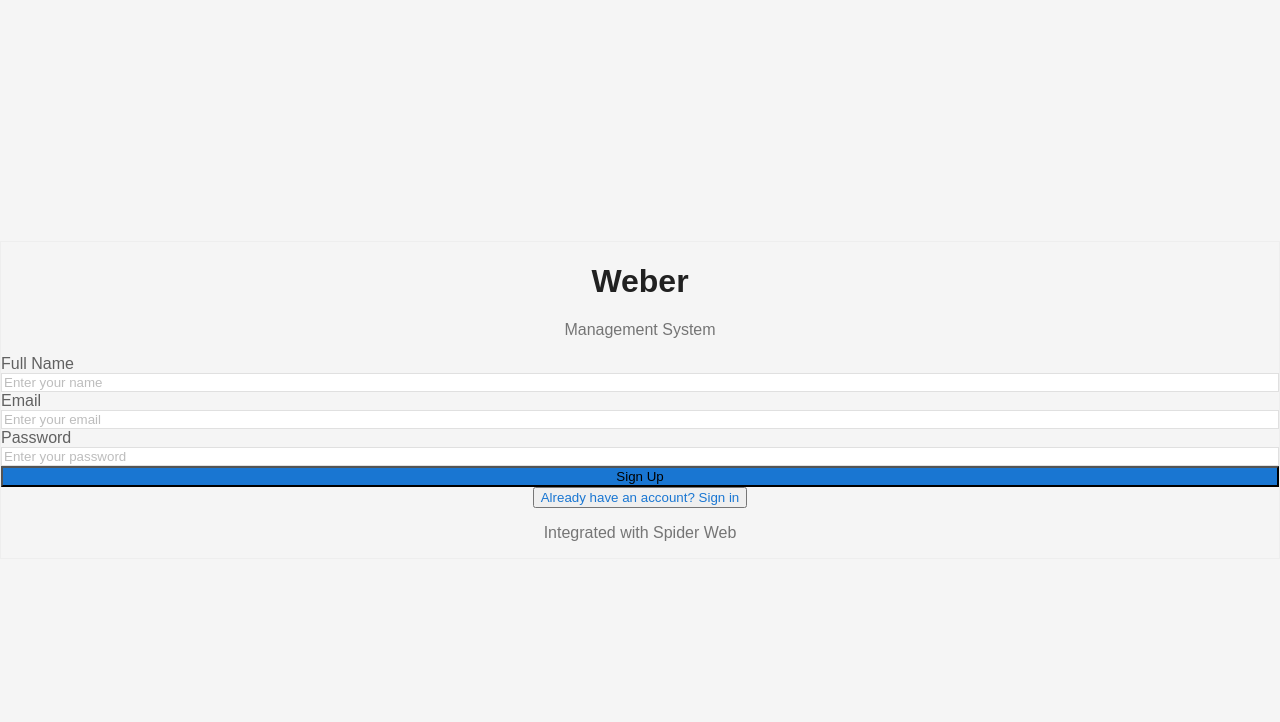
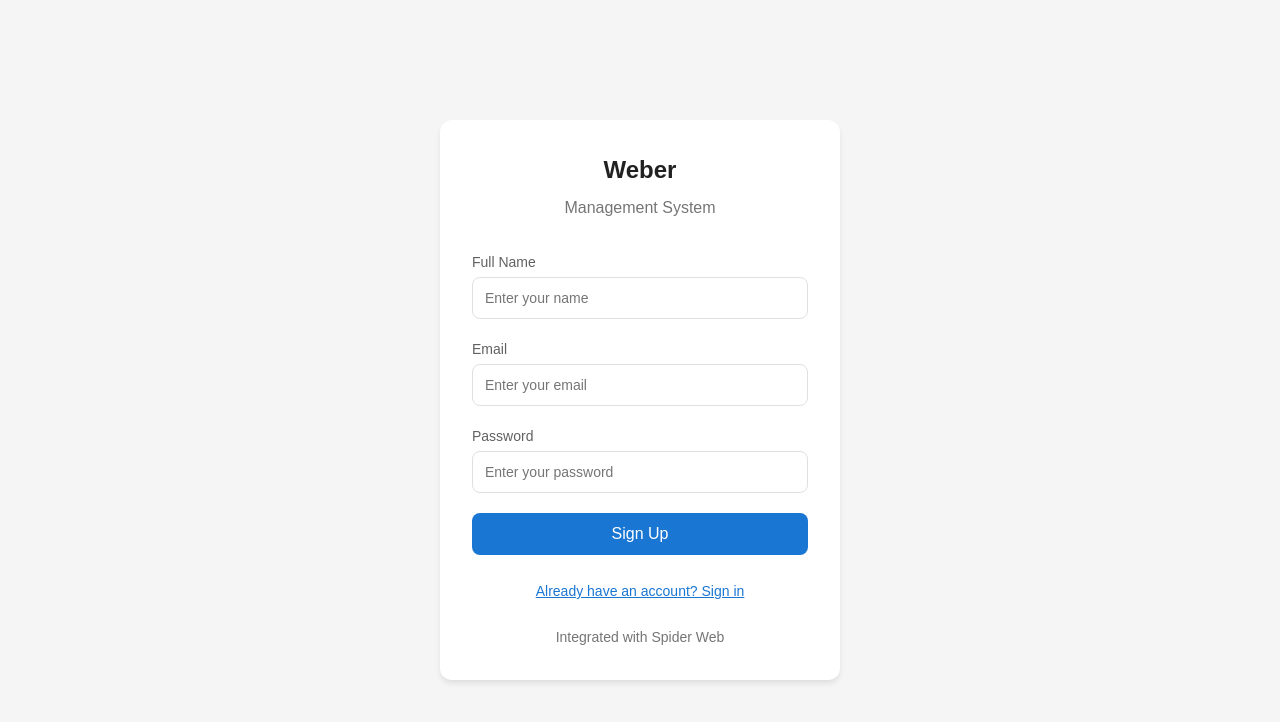
Before and after one commit to GHOST-AOB/weber, a Next.js app: page /login in a window 1280 px wide. Both pictures are taken after a click on the button "Need an account? Sign up". Shown: the top 722 px of the page. Built offline with nearby package versions, Linux system fonts and the light colour scheme; no server answers.

Commit message:
Fix: CSS styles and login page with inline styles

```diff
--- a/app/globals.css
+++ b/app/globals.css
@@ -1,20 +1,218 @@
-@tailwind base;
-@tailwind components;
-@tailwind utilities;
+/* Weber Management System - Global Styles */
 
 :root {
   --background: #ffffff;
   --foreground: #212121;
+  --primary: #1976D2;
+  --primary-hover: #1565C0;
+  --primary-light: #BBDEFB;
+  --black: #000000;
+  --black-light: #1A1A1A;
+  --grey-50: #FAFAFA;
+  --grey-100: #F5F5F5;
+  --grey-200: #EEEEEE;
+  --grey-300: #E0E0E0;
+  --grey-400: #BDBDBD;
+  --grey-500: #9E9E9E;
+  --grey-600: #757575;
+  --grey-700: #616161;
+  --grey-800: #424242;
+  --grey-900: #212121;
+  --white: #FFFFFF;
+  --success: #4CAF50;
+  --warning: #FF9800;
+  --error: #F44336;
+  --info: #2196F3;
+}
+
+* {
+  box-sizing: border-box;
+  margin: 0;
+  padding: 0;
+}
+
+html, body {
+  height: 100%;
 }
 
 body {
   background: var(--background);
   color: var(--foreground);
   font-family: Arial, Helvetica, sans-serif;
-  margin: 0;
-  padding: 0;
+  line-height: 1.5;
 }
 
-* {
-  box-sizing: border-box;
+a {
+  color: var(--primary);
+  text-decoration: none;
 }
+
+a:hover {
+  text-decoration: underline;
+}
+
+button {
+  cursor: pointer;
+  font-family: inherit;
+}
+
+input, select, textarea {
+  font-family: inherit;
+}
+
+/* Utility classes */
+.flex { display: flex; }
+.flex-col { flex-direction: column; }
+.items-center { align-items: center; }
+.justify-center { justify-content: center; }
+.justify-between { justify-content: space-between; }
+.gap-2 { gap: 0.5rem; }
+.gap-3 { gap: 0.75rem; }
+.gap-4 { gap: 1rem; }
+.gap-5 { gap: 1.25rem; }
+.gap-6 { gap: 1.5rem; }
+.gap-8 { gap: 2rem; }
+
+.min-h-screen { min-height: 100vh; }
+.h-screen { height: 100vh; }
+.w-full { width: 100%; }
+.max-w-md { max-width: 28rem; }
+
+.p-3 { padding: 0.75rem; }
+.p-4 { padding: 1rem; }
+.p-5 { padding: 1.25rem; }
+.p-6 { padding: 1.5rem; }
+.p-8 { padding: 2rem; }
+.px-3 { padding-left: 0.75rem; padding-right: 0.75rem; }
+.px-4 { padding-left: 1rem; padding-right: 1rem; }
+.py-2 { padding-top: 0.5rem; padding-bottom: 0.5rem; }
+.py-3 { padding-top: 0.75rem; padding-bottom: 0.75rem; }
+.py-1\.5 { padding-top: 0.375rem; padding-bottom: 0.375rem; }
+.mt-1 { margin-top: 0.25rem; }
+.mt-2 { margin-top: 0.5rem; }
+.mt-3 { margin-top: 0.75rem; }
+.mt-4 { margin-top: 1rem; }
+.mt-6 { margin-top: 1.5rem; }
+.mb-2 { margin-bottom: 0.5rem; }
+.mb-4 { margin-bottom: 1rem; }
+.mb-6 { margin-bottom: 1.5rem; }
+.mb-8 { margin-bottom: 2rem; }
+.ml-2 { margin-left: 0.5rem; }
+.mr-2 { margin-left: 0.5rem; }
+.space-y-1 > * + * { margin-top: 0.25rem; }
+.space-y-2 > * + * { margin-top: 0.5rem; }
+.space-y-3 > * + * { margin-top: 0.75rem; }
+.space-y-4 > * + * { margin-top: 1rem; }
+.space-y-5 > * + * { margin-top: 1.25rem; }
+
+.text-center { text-align: center; }
+.text-sm { font-size: 0.875rem; }
+.text-lg { font-size: 1.125rem; }
+.text-xl { font-size: 1.25rem; }
+.text-2xl { font-size: 1.5rem; }
+.font-medium { font-weight: 500; }
+.font-semibold { font-weight: 600; }
+.font-bold { font-weight: 700; }
+.truncate {
+  overflow: hidden;
+  text-overflow: ellipsis;
+  white-space: nowrap;
+}
+
+.rounded { border-radius: 0.25rem; }
+.rounded-lg { border-radius: 0.5rem; }
+.rounded-xl { border-radius: 0.75rem; }
+.rounded-full { border-radius: 9999px; }
+
+.shadow-sm { box-shadow: 0 1px 2px 0 rgb(0 0 0 / 0.05); }
+.shadow-md { box-shadow: 0 4px 6px -1px rgb(0 0 0 / 0.1); }
+.shadow-lg { box-shadow: 0 10px 15px -3px rgb(0 0 0 / 0.1); }
+
+.border { border-width: 1px; }
+.border-2 { border-width: 2px; }
+.border-b { border-bottom-width: 1px; }
+.border-t { border-top-width: 1px; }
+.border-solid { border-style: solid; }
+.border-\[\#E0E0E0\] { border-color: #E0E0E0; }
+.border-\[\#EEEEEE\] { border-color: #EEEEEE; }
+
+.bg-white { background-color: #ffffff; }
+.bg-black\/50 { background-color: rgb(0 0 0 / 0.5); }
+.bg-red-50 { background-color: #fef2f2; }
+.bg-green-50 { background-color: #f0fdf4; }
+
+.text-white { color: #ffffff; }
+.text-\[\#212121\] { color: #212121; }
+.text-\[\#757575\] { color: #757575; }
+.text-\[\#BDBDBD\] { color: #BDBDBD; }
+.text-\[\#9E9E9E\] { color: #9E9E9E; }
+.text-\[\#1976D2\] { color: #1976D2; }
+.text-red-600 { color: #dc2626; }
+.text-green-600 { color: #16a34a; }
+
+.bg-\[\#1976D2\] { background-color: #1976D2; }
+.bg-\[\#424242\] { background-color: #424242; }
+.bg-\[\#F5F5F5\] { background-color: #F5F5F5; }
+.bg-\[\#FAFAFA\] { background-color: #FAFAFA; }
+
+.hover\:bg-\[\#1565C0\]:hover { background-color: #1565C0; }
+.hover\:bg-\[\#424242\]:hover { background-color: #424242; }
+.hover\:bg-\[\#BBDEFB\]:hover { background-color: #BBDEFB; }
+.hover\:text-white:hover { color: #ffffff; }
+.hover\:underline:hover { text-decoration: underline; }
+
+.focus\:outline-none:focus { outline: none; }
+.focus\:ring-2:focus { box-shadow: 0 0 0 2px var(--primary); }
+
+.opacity-50 { opacity: 0.5; }
+.cursor-not-allowed { cursor: not-allowed; }
+.cursor-pointer { cursor: pointer; }
+
+.transition-all { transition-property: all; transition-timing-function: cubic-bezier(0.4, 0, 0.2, 1); transition-duration: 150ms; }
+.duration-200 { transition-duration: 200ms; }
+
+.inline-flex { display: inline-flex; }
+.block { display: block; }
+.grid { display: grid; }
+.relative { position: relative; }
+.fixed { position: fixed; }
+.absolute { position: absolute; }
+.inset-0 { inset: 0; }
+.overflow-y-auto { overflow-y: auto; }
+.overflow-hidden { overflow: hidden; }
+.z-50 { z-index: 50; }
+
+.w-4 { width: 1rem; }
+.w-5 { width: 1.25rem; }
+.w-8 { width: 2rem; }
+.w-10 { width: 2.5rem; }
+.w-12 { width: 3rem; }
+.w-14 { width: 3.5rem; }
+.h-4 { height: 1rem; }
+.h-5 { height: 1.25rem; }
+.h-8 { height: 2rem; }
+.h-10 { height: 2.5rem; }
+.h-12 { height: 3rem; }
+.h-14 { height: 3.5rem; }
+.flex-1 { flex: 1 1 0%; }
+.flex-col { flex-direction: column; }
+
+.object-cover { object-fit: cover; }
+.rounded-full { border-radius: 9999px; }
+
+.grid-cols-1 { grid-template-columns: repeat(1, minmax(0, 1fr)); }
+.grid-cols-2 { grid-template-columns: repeat(2, minmax(0, 1fr)); }
+.grid-cols-3 { grid-template-columns: repeat(3, minmax(0, 1fr)); }
+.grid-cols-4 { grid-template-columns: repeat(4, minmax(0, 1fr)); }
+
+@media (min-width: 768px) {
+  .md\:grid-cols-2 { grid-template-columns: repeat(2, minmax(0, 1fr)); }
+  .md\:grid-cols-4 { grid-template-columns: repeat(4, minmax(0, 1fr)); }
+}
+
+.line-clamp-2 {
+  display: -webkit-box;
+  -webkit-line-clamp: 2;
+  -webkit-box-orient: vertical;
+  overflow: hidden;
+}
--- a/app/login/page.tsx
+++ b/app/login/page.tsx
@@ -3,7 +3,6 @@
 import { useState } from 'react'
 import { createClient } from '@/lib/supabase/client'
 import { useRouter } from 'next/navigation'
-import { Button, Input, Card, Spinner } from '@/app/components/ui'
 
 export default function LoginPage() {
   const [email, setEmail] = useState('')
@@ -23,7 +22,6 @@ export default function LoginPage() {
     setLoading(true)
 
     if (isSignUp) {
-      // Sign up with email confirmation disabled for testing
       const result = await supabase.auth.signUp({
         email,
         password,
@@ -39,11 +37,9 @@ export default function LoginPage() {
         setError(result.error.message)
         setLoading(false)
       } else if (result.data?.session === null) {
-        // Email confirmation required
         setSuccess('Account created! Check your email for the confirmation link.')
         setLoading(false)
       } else {
-        // Auto-confirmed (email confirmation disabled)
         router.push('/dashboard')
       }
     } else {
@@ -59,62 +55,164 @@ export default function LoginPage() {
   }
 
   return (
-    <div className="min-h-screen flex items-center justify-center bg-[#F5F5F5]">
-      <Card className="w-full max-w-md" padding="lg">
-        <div className="text-center mb-8">
-          <h1 className="text-2xl font-bold text-[#212121] mb-2">Weber</h1>
-          <p className="text-[#757575]">Management System</p>
+    <div style={{
+      minHeight: '100vh',
+      display: 'flex',
+      alignItems: 'center',
+      justifyContent: 'center',
+      backgroundColor: '#F5F5F5'
+    }}>
+      <div style={{
+        backgroundColor: 'white',
+        borderRadius: '12px',
+        boxShadow: '0 4px 6px -1px rgb(0 0 0 / 0.1)',
+        padding: '32px',
+        width: '100%',
+        maxWidth: '400px'
+      }}>
+        <div style={{ textAlign: 'center', marginBottom: '32px' }}>
+          <h1 style={{
+            fontSize: '24px',
+            fontWeight: 'bold',
+            color: '#212121',
+            marginBottom: '8px'
+          }}>
+            Weber
+          </h1>
+          <p style={{ color: '#757575' }}>Management System</p>
         </div>
 
-        <form onSubmit={handleSubmit} className="space-y-5">
+        <form onSubmit={handleSubmit} style={{ display: 'flex', flexDirection: 'column', gap: '20px' }}>
           {isSignUp && (
-            <Input
-              label="Full Name"
+            <div style={{ display: 'flex', flexDirection: 'column', gap: '4px' }}>
+              <label style={{
+                fontSize: '14px',
+                fontWeight: '500',
+                color: '#616161'
+              }}>
+                Full Name
+              </label>
+              <input
                 type="text"
                 value={fullName}
-              onChange={setFullName}
+                onChange={(e) => setFullName(e.target.value)}
                 placeholder="Enter your name"
+                style={{
+                  width: '100%',
+                  padding: '12px',
+                  border: '1px solid #E0E0E0',
+                  borderRadius: '8px',
+                  fontSize: '14px',
+                  outline: 'none'
+                }}
               />
+            </div>
           )}
 
-          <Input
-            label="Email"
+          <div style={{ display: 'flex', flexDirection: 'column', gap: '4px' }}>
+            <label style={{
+              fontSize: '14px',
+              fontWeight: '500',
+              color: '#616161'
+            }}>
+              Email
+            </label>
+            <input
               type="email"
               value={email}
-            onChange={setEmail}
+              onChange={(e) => setEmail(e.target.value)}
               placeholder="Enter your email"
+              style={{
+                width: '100%',
+                padding: '12px',
+                border: '1px solid #E0E0E0',
+                borderRadius: '8px',
+                fontSize: '14px',
+                outline: 'none'
+              }}
             />
+          </div>
 
-          <Input
-            label="Password"
+          <div style={{ display: 'flex', flexDirection: 'column', gap: '4px' }}>
+            <label style={{
+              fontSize: '14px',
+              fontWeight: '500',
+              color: '#616161'
+            }}>
+              Password
+            </label>
+            <input
               type="password"
               value={password}
-            onChange={setPassword}
+              onChange={(e) => setPassword(e.target.value)}
               placeholder="Enter your password"
+              style={{
+                width: '100%',
+                padding: '12px',
+                border: '1px solid #E0E0E0',
+                borderRadius: '8px',
+                fontSize: '14px',
+                outline: 'none'
+              }}
             />
+          </div>
 
           {error && (
-            <div className="p-3 bg-red-50 border border-red-200 rounded-lg">
-              <p className="text-sm text-red-600">{error}</p>
+            <div style={{
+              padding: '12px',
+              backgroundColor: '#fef2f2',
+              border: '1px solid #fecaca',
+              borderRadius: '8px'
+            }}>
+              <p style={{ fontSize: '14px', color: '#dc2626' }}>{error}</p>
             </div>
           )}
 
           {success && (
-            <div className="p-3 bg-green-50 border border-green-200 rounded-lg">
-              <p className="text-sm text-green-600">{success}</p>
+            <div style={{
+              padding: '12px',
+              backgroundColor: '#f0fdf4',
+              border: '1px solid #bbf7d0',
+              borderRadius: '8px'
+            }}>
+              <p style={{ fontSize: '14px', color: '#16a34a' }}>{success}</p>
             </div>
           )}
 
-          <Button
+          <button
             type="submit"
-            className="w-full"
             disabled={loading}
+            style={{
+              width: '100%',
+              padding: '12px',
+              backgroundColor: loading ? '#1976D280' : '#1976D2',
+              color: 'white',
+              border: 'none',
+              borderRadius: '8px',
+              fontSize: '16px',
+              fontWeight: '500',
+              cursor: loading ? 'not-allowed' : 'pointer',
+              display: 'flex',
+              alignItems: 'center',
+              justifyContent: 'center',
+              gap: '8px'
+            }}
           >
-            {loading ? <Spinner size="sm" /> : isSignUp ? 'Sign Up' : 'Sign In'}
-          </Button>
+            {loading ? (
+              <span style={{
+                display: 'inline-block',
+                width: '16px',
+                height: '16px',
+                border: '2px solid transparent',
+                borderTopColor: 'white',
+                borderRadius: '50%',
+                animation: 'spin 1s linear infinite'
+              }} />
+            ) : isSignUp ? 'Sign Up' : 'Sign In'}
+          </button>
         </form>
 
-        <div className="mt-6 text-center">
+        <div style={{ marginTop: '24px', textAlign: 'center' }}>
           <button
             type="button"
             onClick={() => {
@@ -122,16 +220,39 @@ export default function LoginPage() {
               setError('')
               setSuccess('')
             }}
-            className="text-sm text-[#1976D2] hover:underline"
+            style={{
+              background: 'none',
+              border: 'none',
+              color: '#1976D2',
+              fontSize: '14px',
+              cursor: 'pointer',
+              textDecoration: 'underline'
+            }}
           >
             {isSignUp ? 'Already have an account? Sign in' : 'Need an account? Sign up'}
           </button>
         </div>
 
-        <p className="mt-6 text-center text-sm text-[#757575]">
+        <p style={{
+          marginTop: '24px',
+          textAlign: 'center',
+          fontSize: '14px',
+          color: '#757575'
+        }}>
           Integrated with Spider Web
         </p>
-      </Card>
+      </div>
+
+      <style jsx>{`
+        @keyframes spin {
+          from { transform: rotate(0deg); }
+          to { transform: rotate(360deg); }
+        }
+        input:focus {
+          border-color: #1976D2 !important;
+          box-shadow: 0 0 0 2px #1976D240 !important;
+        }
+      `}</style>
     </div>
   )
 }
```
Lines whose indentation alone changed are shown as unchanged.
